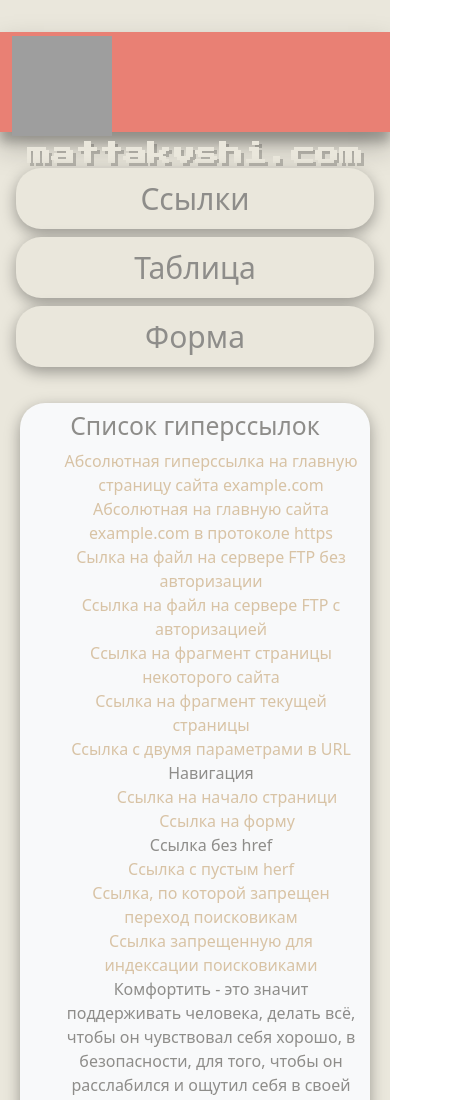
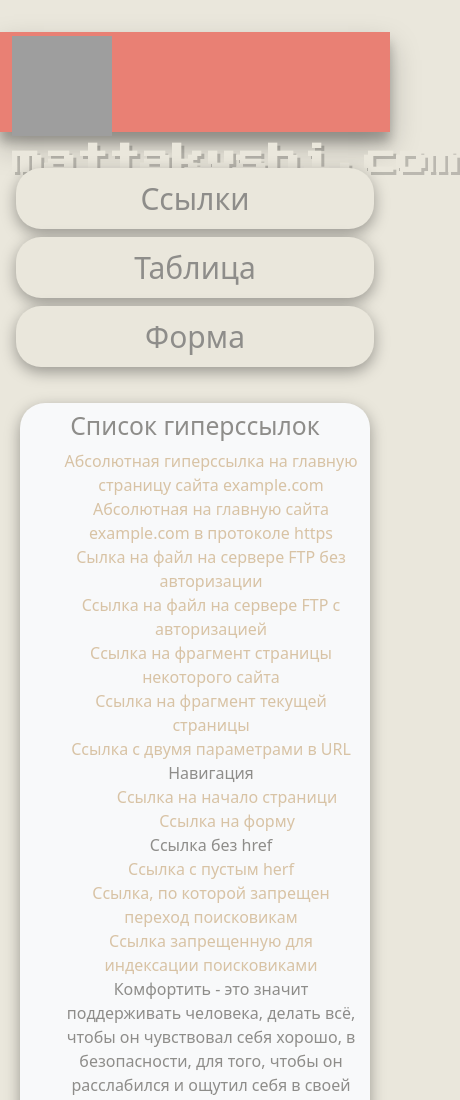
Before and after one commit to mattakvshi/laba4.github.io, a website: page index.html in a window 390 px wide. Shown: the top 1100 px of the page, 460 px wide, since content can reach past the window. Drawn offline with nearby package versions, Linux system fonts and the light colour scheme; grey boxes are pictures that could not be loaded.

Commit message:
Update style.css

```diff
--- a/style.css
+++ b/style.css
@@ -132,7 +132,7 @@
 @media screen and (max-width: 600px){
 
     .ht{
-        font-size:300%;
+        font-size:350%;
     }
 
 }
@@ -140,7 +140,7 @@
 @media screen and (max-width: 540px){
 
     .ht{
-        font-size:250%;
+        font-size:300%;
     }
 
 }
@@ -148,7 +148,7 @@
 @media screen and (max-width: 480px){
 
     .ht{
-        font-size:200%;
+        font-size:250%;
     }
 
 }
@@ -156,7 +156,7 @@
 @media screen and (max-width: 420px){
 
     .ht{
-        font-size:150%;
+        font-size:200%;
     }
 
 }
@@ -164,7 +164,7 @@
 @media screen and (max-width: 360px){
 
     .ht{
-        font-size:100%;
+        font-size:150%;
     }
 
 }
```
